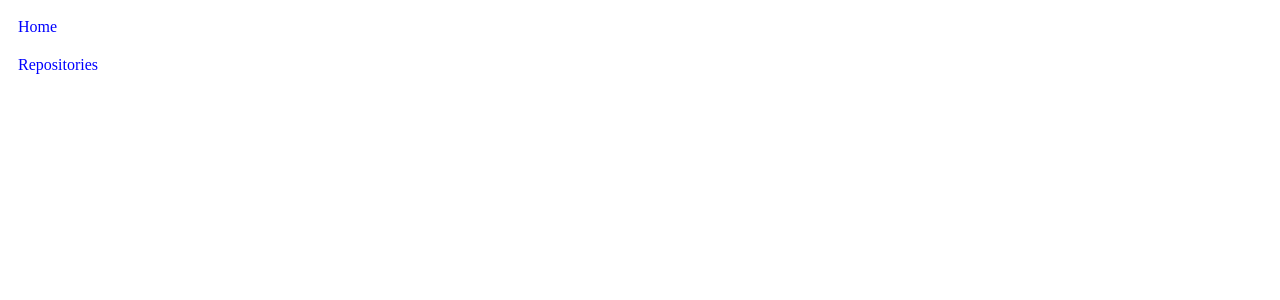
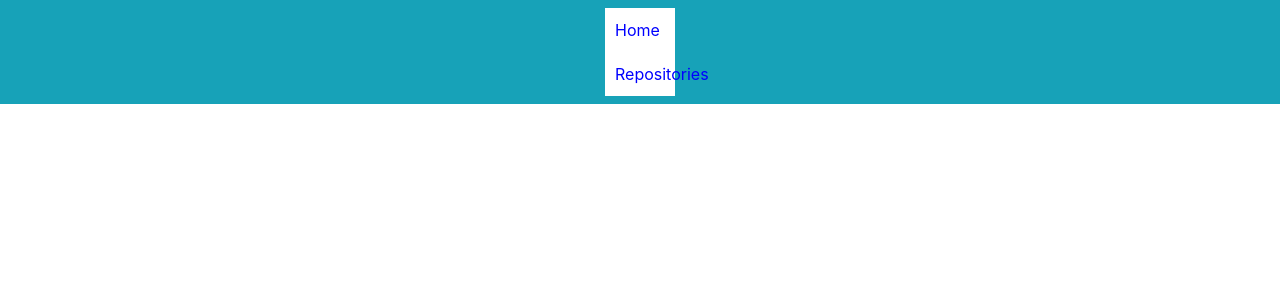
Before and after one commit to Codex-Mayrie/Git-Search, an Angular app: page / in a window 1280 px wide. Shown: the top 300 px of the page. Built offline with nearby package versions, Linux system fonts and the light colour scheme.

Commit message:
imporrt bootstrap on styles.css

```diff
--- a/src/styles.css
+++ b/src/styles.css
@@ -1 +1 @@
-/* You can add global styles to this file, and also import other style files */
+@import "~bootstrap/css/dist/css/bootstrap.min.css"
```
